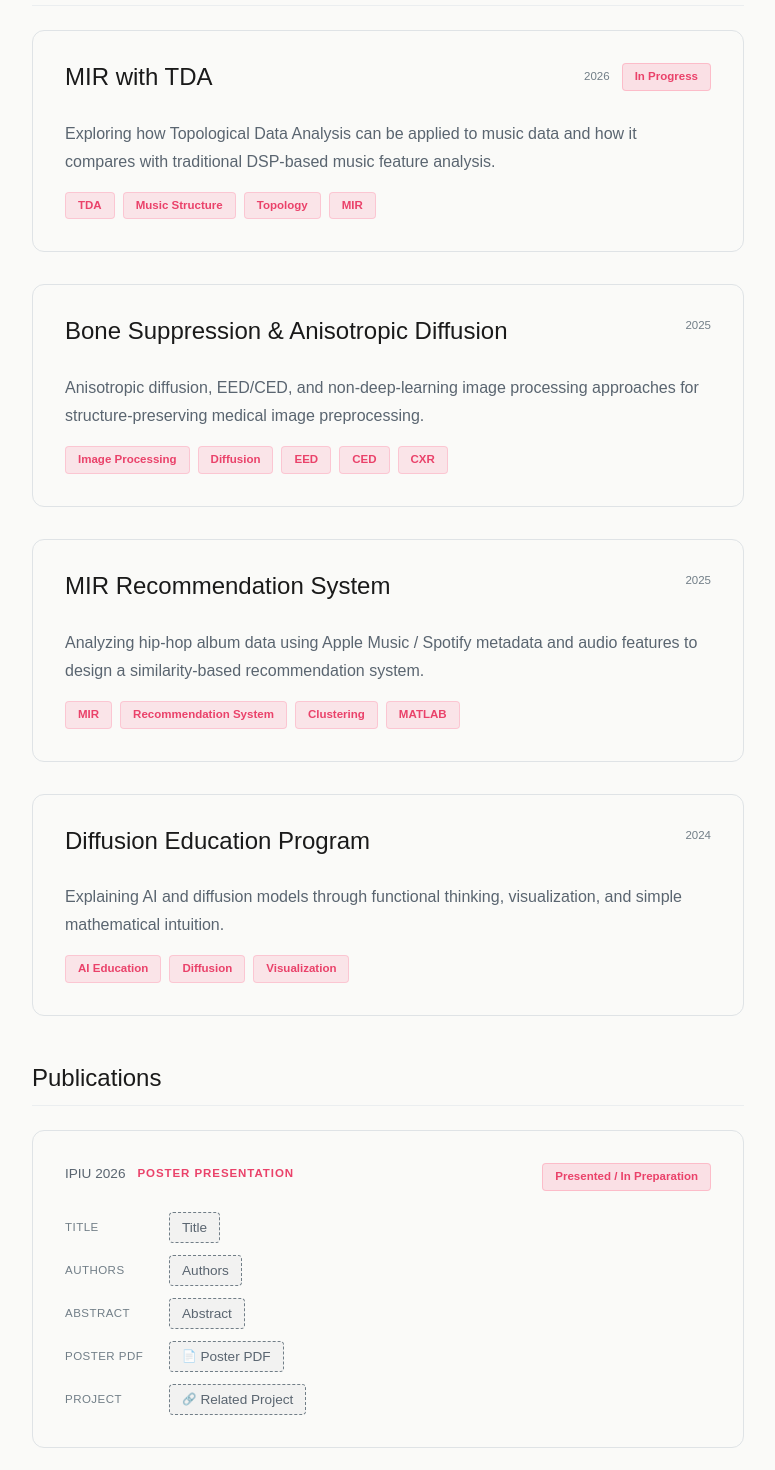
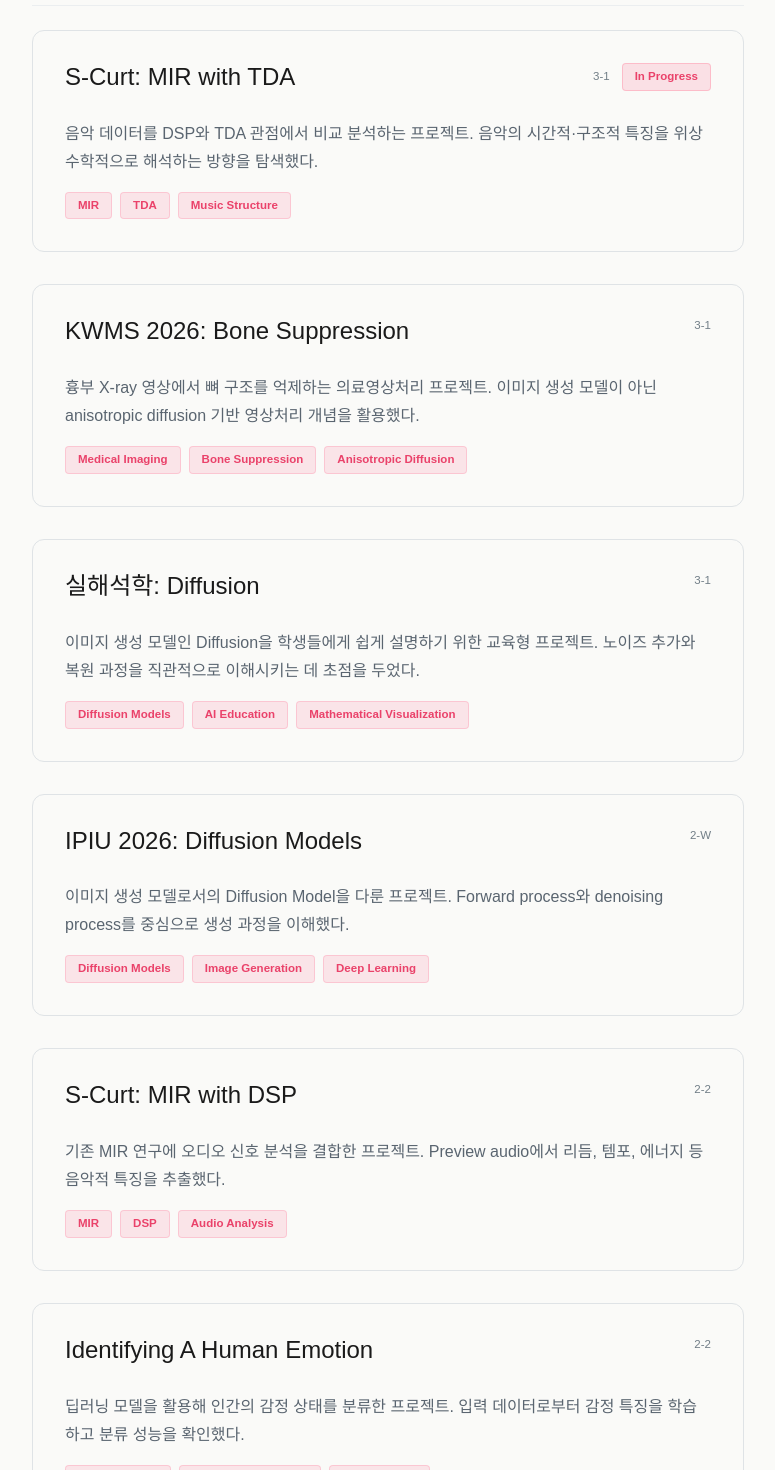
Before and after one commit to sonluos/woochive, a React (Vite) app: page /research in a window 1280 px wide. Shown: the part 460-1930 px from the top of the page, without its empty margins (252-1027 px from the left). Built offline with nearby package versions, Linux system fonts and the light colour scheme.

Commit message:
feat: update Research projects to 9 entries with semester-based timeline

```diff
--- a/src/data/research.ts
+++ b/src/data/research.ts
@@ -11,37 +11,77 @@ export const researchData: ResearchData = {
   ],
   projects: [
     {
-      id: 'mir-with-tda',
-      title: 'MIR with TDA',
+      id: 'scurt-mir-with-tda',
+      title: 'S-Curt: MIR with TDA',
       description:
-        'Exploring how Topological Data Analysis can be applied to music data and how it compares with traditional DSP-based music feature analysis.',
-      tags: ['TDA', 'Music Structure', 'Topology', 'MIR'],
-      year: 2026,
+        '음악 데이터를 DSP와 TDA 관점에서 비교 분석하는 프로젝트. 음악의 시간적·구조적 특징을 위상수학적으로 해석하는 방향을 탐색했다.',
+      tags: ['MIR', 'TDA', 'Music Structure'],
+      year: '3-1',
       status: 'In Progress',
     },
     {
-      id: 'bone-suppression-anisotropic-diffusion',
-      title: 'Bone Suppression & Anisotropic Diffusion',
+      id: 'kwms-bone-suppression',
+      title: 'KWMS 2026: Bone Suppression',
       description:
-        'Anisotropic diffusion, EED/CED, and non-deep-learning image processing approaches for structure-preserving medical image preprocessing.',
-      tags: ['Image Processing', 'Diffusion', 'EED', 'CED', 'CXR'],
-      year: 2025,
+        '흉부 X-ray 영상에서 뼈 구조를 억제하는 의료영상처리 프로젝트. 이미지 생성 모델이 아닌 anisotropic diffusion 기반 영상처리 개념을 활용했다.',
+      tags: ['Medical Imaging', 'Bone Suppression', 'Anisotropic Diffusion'],
+      year: '3-1',
     },
     {
-      id: 'mir-recommendation-system',
-      title: 'MIR Recommendation System',
+      id: 'real-analysis-diffusion',
+      title: '실해석학: Diffusion',
       description:
-        'Analyzing hip-hop album data using Apple Music / Spotify metadata and audio features to design a similarity-based recommendation system.',
-      tags: ['MIR', 'Recommendation System', 'Clustering', 'MATLAB'],
-      year: 2025,
+        '이미지 생성 모델인 Diffusion을 학생들에게 쉽게 설명하기 위한 교육형 프로젝트. 노이즈 추가와 복원 과정을 직관적으로 이해시키는 데 초점을 두었다.',
+      tags: ['Diffusion Models', 'AI Education', 'Mathematical Visualization'],
+      year: '3-1',
     },
     {
-      id: 'diffusion-education-program',
-      title: 'Diffusion Education Program',
+      id: 'ipiu-diffusion-models',
+      title: 'IPIU 2026: Diffusion Models',
       description:
-        'Explaining AI and diffusion models through functional thinking, visualization, and simple mathematical intuition.',
-      tags: ['AI Education', 'Diffusion', 'Visualization'],
-      year: 2024,
+        '이미지 생성 모델로서의 Diffusion Model을 다룬 프로젝트. Forward process와 denoising process를 중심으로 생성 과정을 이해했다.',
+      tags: ['Diffusion Models', 'Image Generation', 'Deep Learning'],
+      year: '2-W',
+    },
+    {
+      id: 'scurt-mir-with-dsp',
+      title: 'S-Curt: MIR with DSP',
+      description:
+        '기존 MIR 연구에 오디오 신호 분석을 결합한 프로젝트. Preview audio에서 리듬, 템포, 에너지 등 음악적 특징을 추출했다.',
+      tags: ['MIR', 'DSP', 'Audio Analysis'],
+      year: '2-2',
+    },
+    {
+      id: 'identifying-human-emotion',
+      title: 'Identifying A Human Emotion',
+      description:
+        '딥러닝 모델을 활용해 인간의 감정 상태를 분류한 프로젝트. 입력 데이터로부터 감정 특징을 학습하고 분류 성능을 확인했다.',
+      tags: ['Deep Learning', 'Emotion Recognition', 'Classification'],
+      year: '2-2',
+    },
+    {
+      id: 'scurt-mir',
+      title: 'S-Curt: MIR',
+      description:
+        '힙합 음악 데이터를 중심으로 MIR 연구의 기본 구조를 잡은 프로젝트. 메타데이터 기반 분석과 음악 추천 시스템으로의 확장 가능성을 탐색했다.',
+      tags: ['MIR', 'Music Recommendation', 'Metadata'],
+      year: '2-1',
+    },
+    {
+      id: 'sejong-inbody-data',
+      title: '세종시 인바디 데이터 분석',
+      description:
+        '세종시 인바디 데이터를 활용해 신체 지표의 패턴을 분석한 프로젝트. 인공지능 기초 수준에서 예측 및 분류 가능성을 탐색했다.',
+      tags: ['Artificial Intelligence', 'Data Analysis', 'Health Data'],
+      year: '2-1',
+    },
+    {
+      id: 'wildfire-helicopter-path',
+      title: '산불 진화 헬기 경로 최적화',
+      description:
+        '산불 진화 상황에서 헬기의 이동 경로를 수학적으로 모델링한 프로젝트. 최단 경로와 법선 방향 접근을 시도했지만, 최종 문제는 완전히 해결하지 못했다.',
+      tags: ['Computational Mathematics', 'Optimization', 'Path Planning'],
+      year: '1-1',
     },
   ],
 };
--- a/src/types/archive.ts
+++ b/src/types/archive.ts
@@ -58,7 +58,7 @@ export interface ResearchProject {
   title: string;
   description: string;
   tags: string[];
-  year: number;
+  year: string;
   status?: StatusBadgeValue;
   pdfUrl?: string;
   links?: {
```
